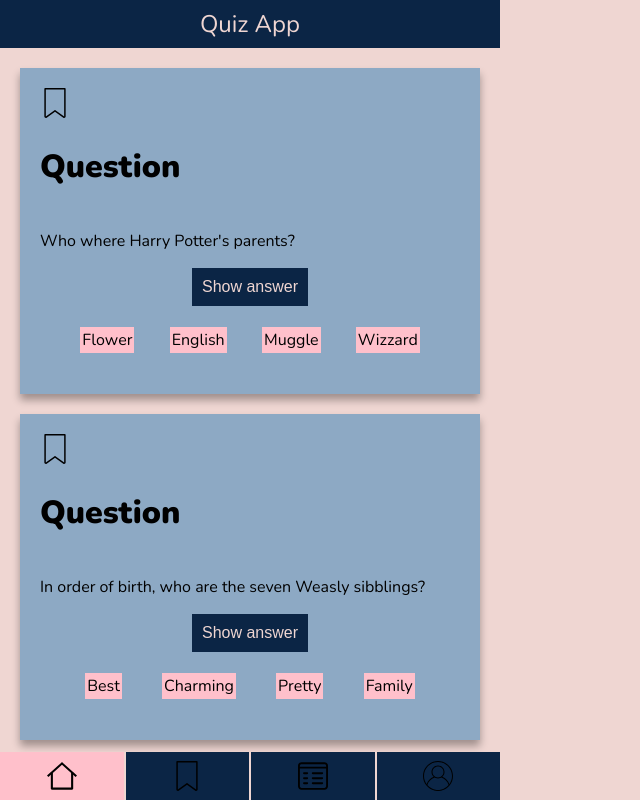
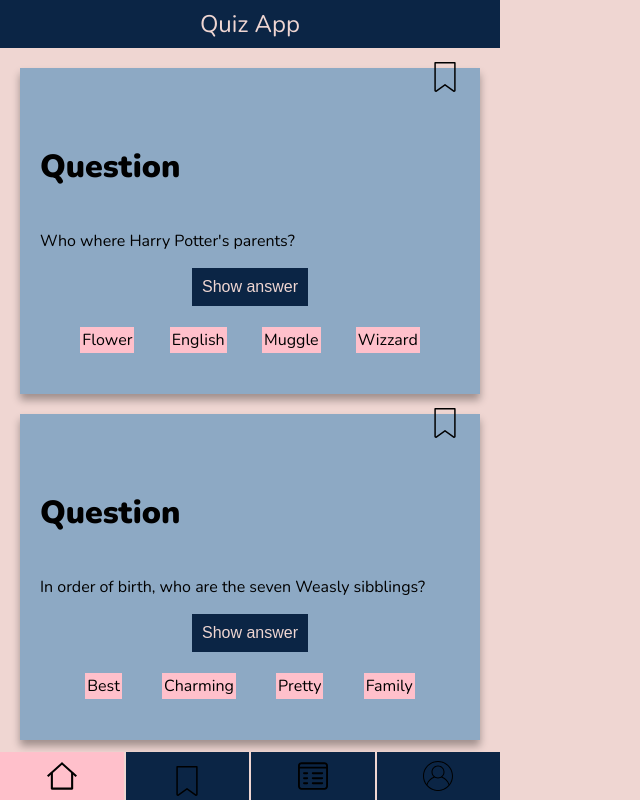
Before and after one commit to miriamhaenle/quiz-app, a website built with Parcel: page src/index.html in a window 1280 px wide. Shown: the whole page, without its empty margins (0-640 px from the left). Built offline with nearby package versions, Linux system fonts and the light colour scheme.

Commit message:
Repositioned the bookmark sign

```diff
--- a/src/scss/components/_question.scss
+++ b/src/scss/components/_question.scss
@@ -35,4 +35,7 @@
 .question__bookmark {
   width: 30px;
   height: auto;
+  align-self: end;
+  position: relative;
+  top: -9%;
 }
```
Also changed, not shown: src/index.html (+1 -0 lines).
